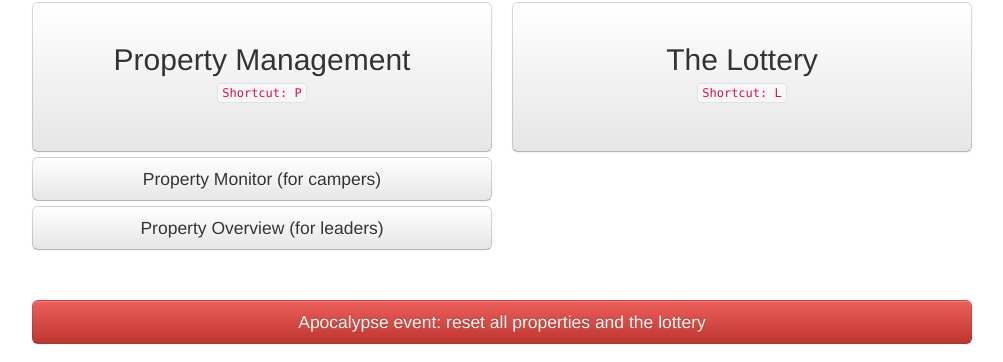
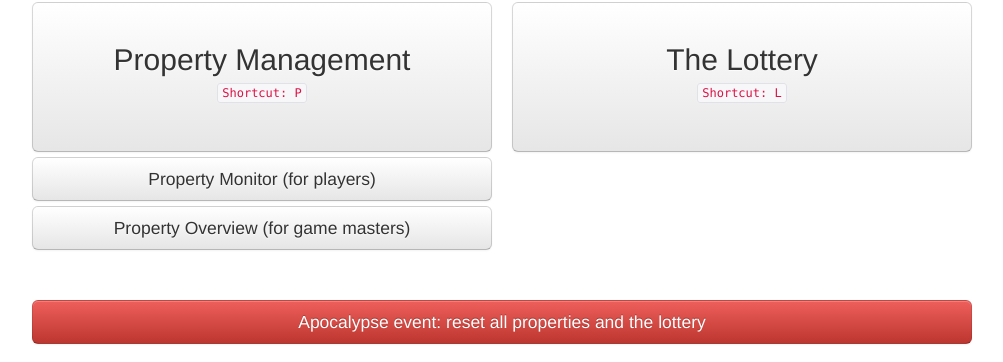
Before and after one commit to clamburger/game-of-life, a PHP site: page / in a window 1280 px wide. Shown: the part 128-490 px from the top of the page, without its empty margins (138-1141 px from the left). Run offline with PHP 8.4, Linux system fonts and the light colour scheme.

```diff
--- a/index.php
+++ b/index.php
@@ -33,8 +33,8 @@ a.btn-main {
   <div class="span6">
     <a href="property.php" class="btn btn-large btn-block btn-main">Property Management<br><code>Shortcut: P</code></a>
 
-    <a href="property-monitor.php" class="btn btn-large btn-block">Property Monitor (for campers)</a>
-    <a href="property-overview.php" class="btn btn-large btn-block">Property Overview (for leaders)</a>
+    <a href="property-monitor.php" class="btn btn-large btn-block">Property Monitor (for players)</a>
+    <a href="property-overview.php" class="btn btn-large btn-block">Property Overview (for game masters)</a>
   </div>
   <div class="span6">
     <a href="lottery.php" class="btn btn-large btn-block btn-main">The Lottery<br><code>Shortcut: L</code></a>
```
Also changed, not shown: property-monitor.php (+1 -6 lines), resources/icons/earthquake-off.png, resources/icons/earthquake-on.png, resources/icons/fire-off.png, resources/icons/fire-on.png, resources/icons/godzilla-off.png, resources/icons/godzilla-on.png, resources/icons/tornado-off.png, resources/icons/tornado-on.png.
